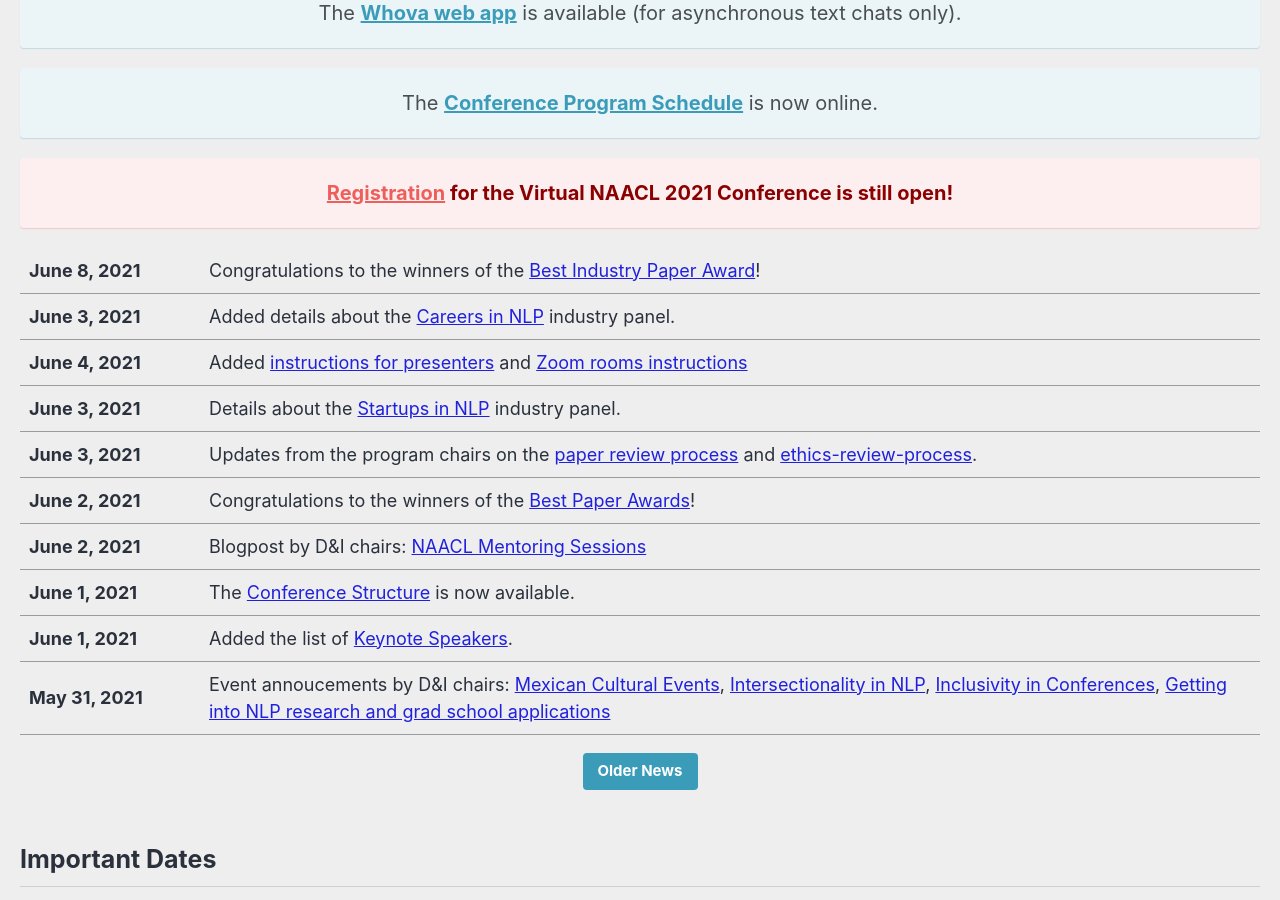
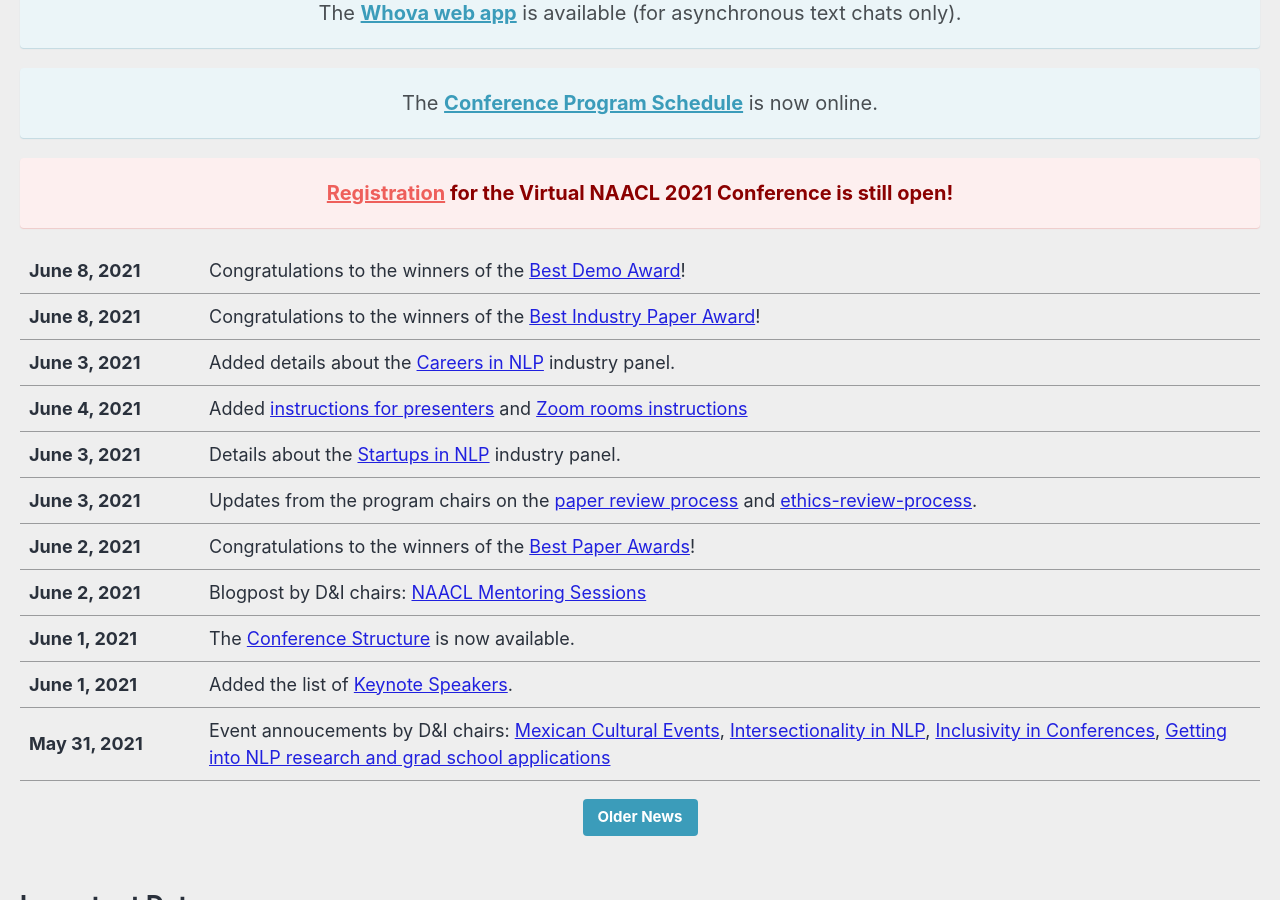
Before and after one commit to naacl-org/naacl-2021-website, a Jekyll site: the page built from _pages/home.md, in a window 1280 px wide and 900 px high, scrolled down 781 px. Built offline with Jekyll 4.4.1, drawn with Linux system fonts in a browser that asks for light colours; cached includes are drawn as plain includes; nearby versions of some CDN libraries; comment, search, counter and statistics services are not loaded.

Commit message:
Added best demo to front page

```diff
--- a/_pages/home.md
+++ b/_pages/home.md
@@ -32,6 +32,7 @@
 .news-table tr td:nth-child(1) { font-weight: bold; width: 10em; }
 </style>
 
+| June 8, 2021 | Congratulations to the winners of the [Best Demo Award](/blog/best-demo-award)!
 | June 8, 2021 | Congratulations to the winners of the [Best Industry Paper Award](/blog/best-industry-paper)!
 | June 3, 2021 | Added details about the [Careers in NLP](/blog/careers-in-nlp) industry panel.
 | June 4, 2021 | Added [instructions for presenters](/participants/presenters/) and [Zoom rooms instructions](/participants/zoom-rooms/)
```
